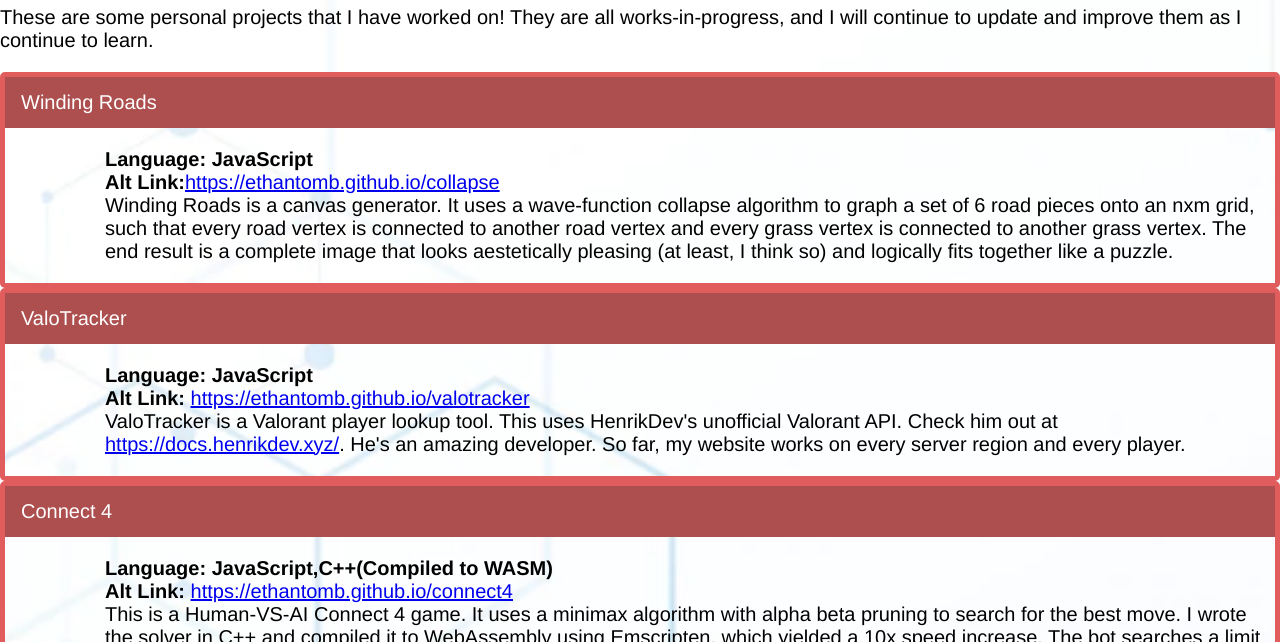
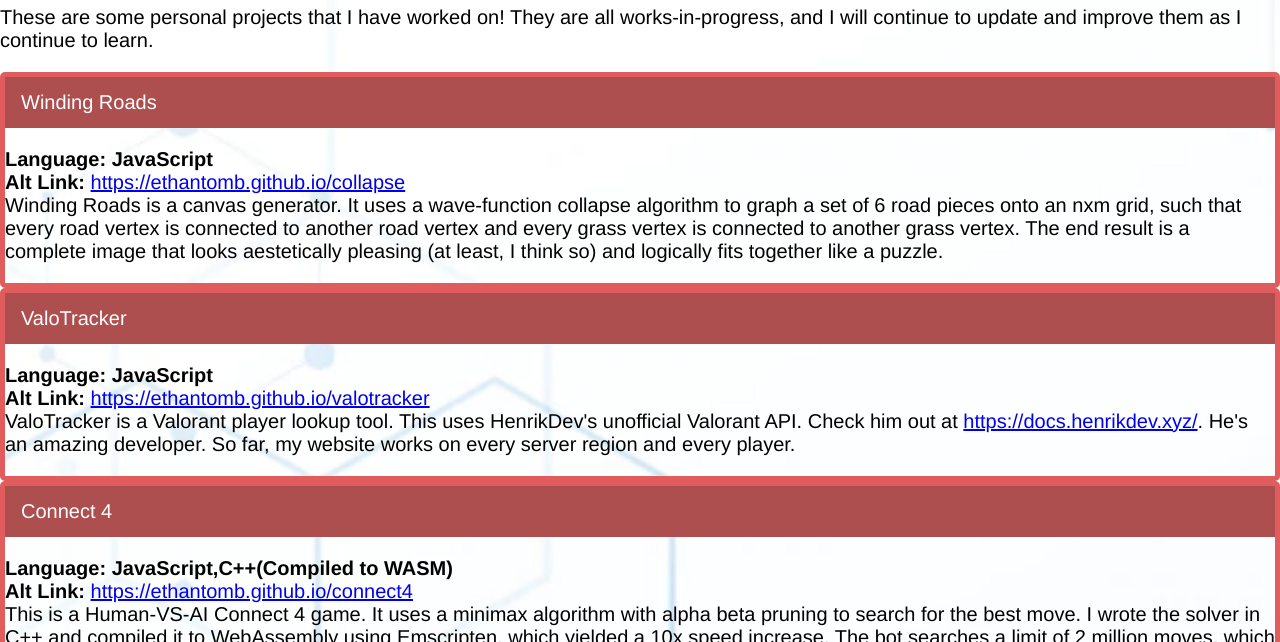
Before and after one commit to ethantomb/ethantomb.github.io, a plain HTML site: page projects.html in a window 1280 px wide. Shown: the part 158-800 px from the top of the page. Drawn offline with nearby package versions, Linux system fonts and the light colour scheme.

Commit message:
Fixed text not wrapping

```diff
--- a/assets/css/style.css
+++ b/assets/css/style.css
@@ -96,6 +96,7 @@ body{
 .project{
     border:5px solid #e15c5c;
     border-radius: 5px;
+    word-wrap:break-word;
 }
 .project>a{
     display: block;
@@ -108,9 +109,6 @@ body{
 }
 .project>a:hover{
     background-color: #691515;
-}
-.project p{
-    padding-left:100px;
 }
 .gameBoard{
     float:left;
```
Also changed, not shown: projects.html (+1 -1 lines).
